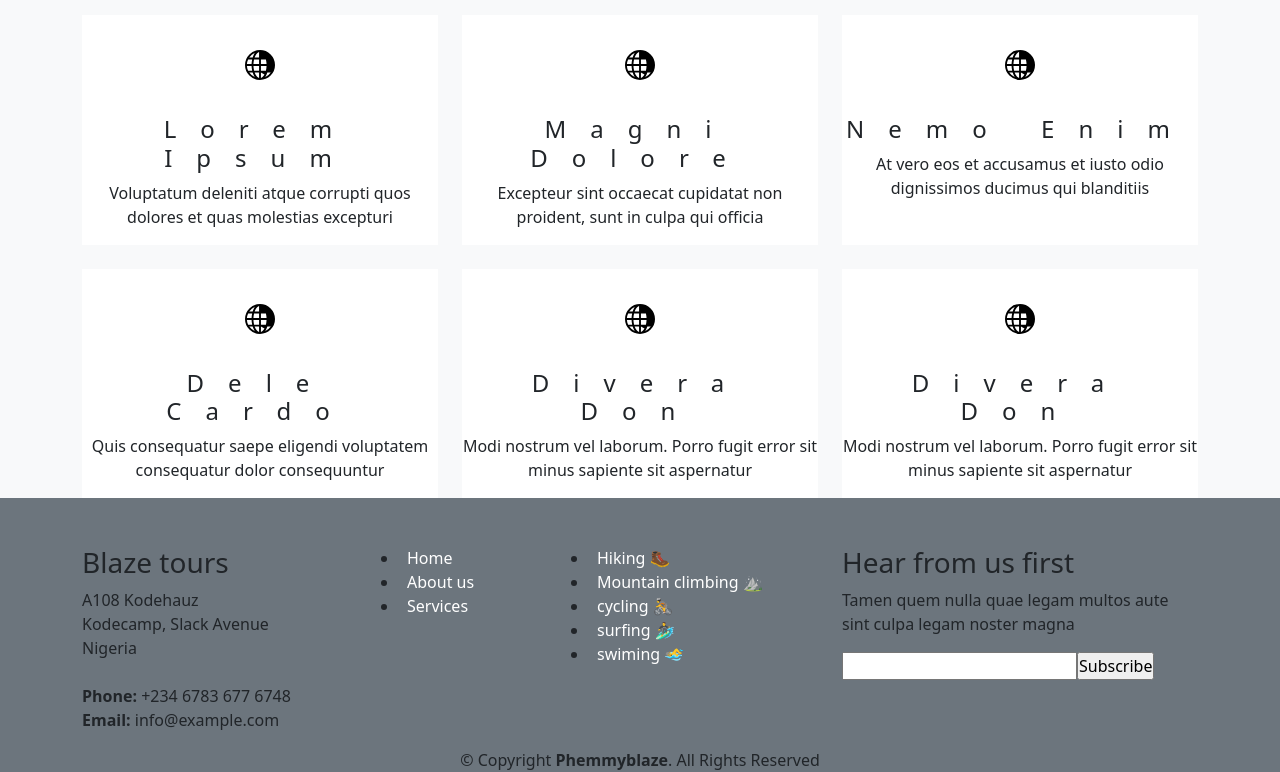
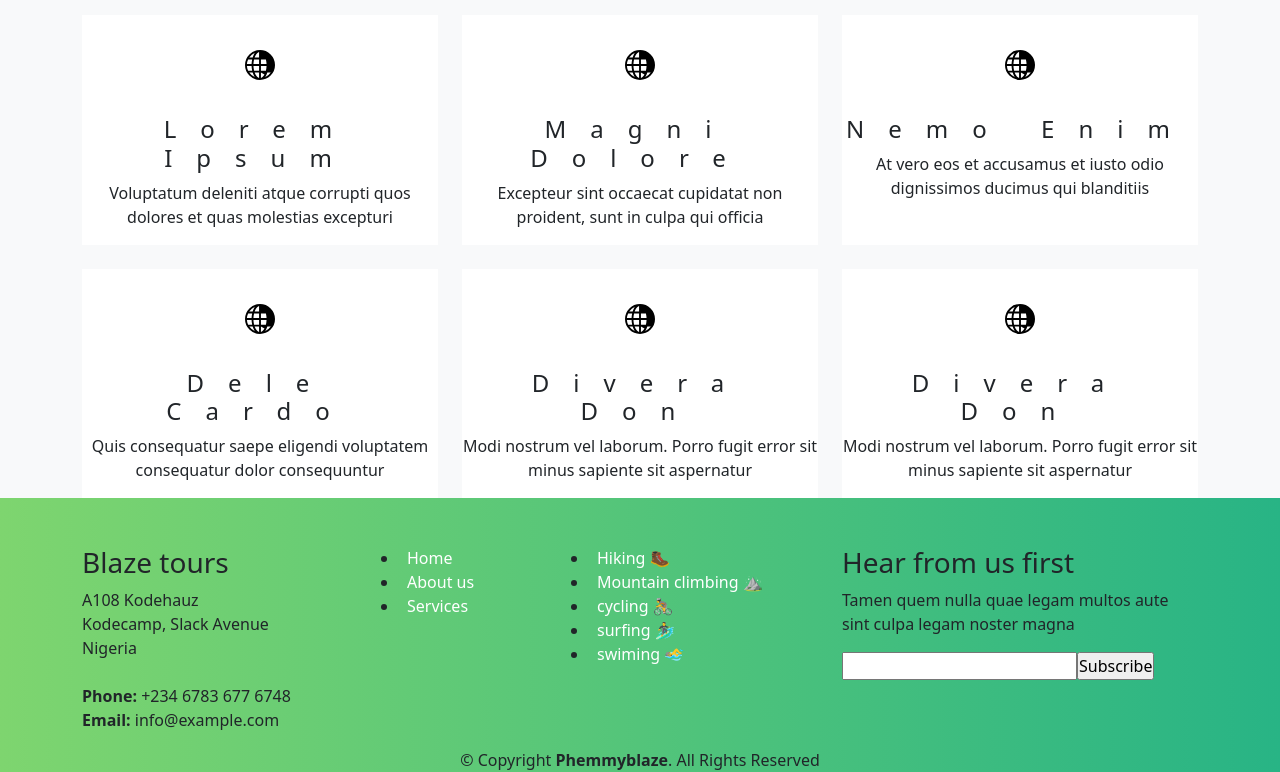
Before and after one commit to phemmyblaze/Blaze-Tours, a plain HTML site: page service.html in a window 1280 px wide. Shown: the part 85-857 px from the top of the page. Drawn offline with Linux system fonts and the light colour scheme.

Commit message:
Changed the background color of the footer

```diff
--- a/service.html
+++ b/service.html
@@ -196,19 +196,8 @@
         </div>
       </section>
 
-
-
-
-
-
-
-
-
-
-
-
     <footer>
-        <div class="bg-secondary">
+        <div class="sec">
             <div class="container pt-5">
                 <div class="row">
                     <div class="col-lg-3 col-md-6 footer-contact">
```
Also changed, not shown: about.html (+1 -1 lines), contact.html (+1 -1 lines), index.html (+1 -1 lines).
